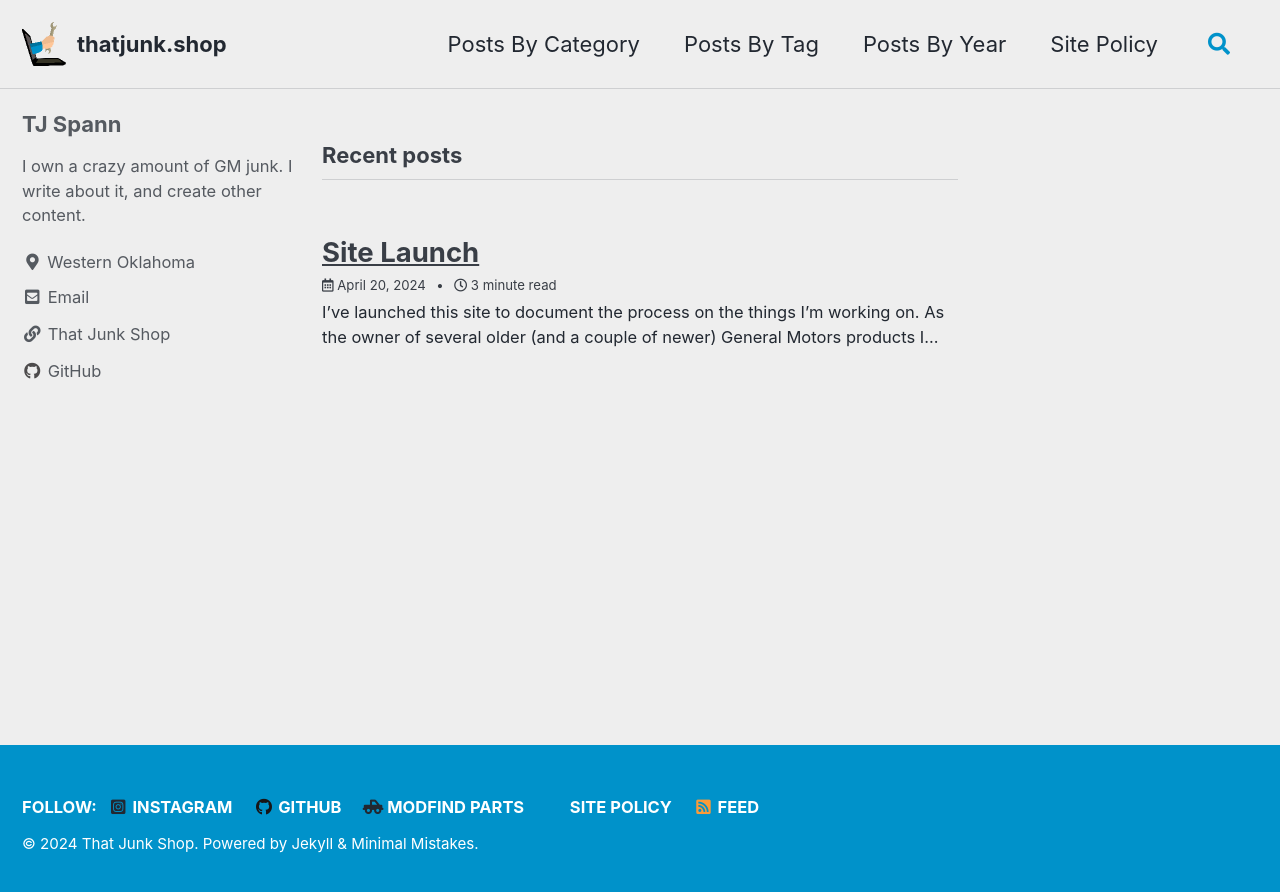
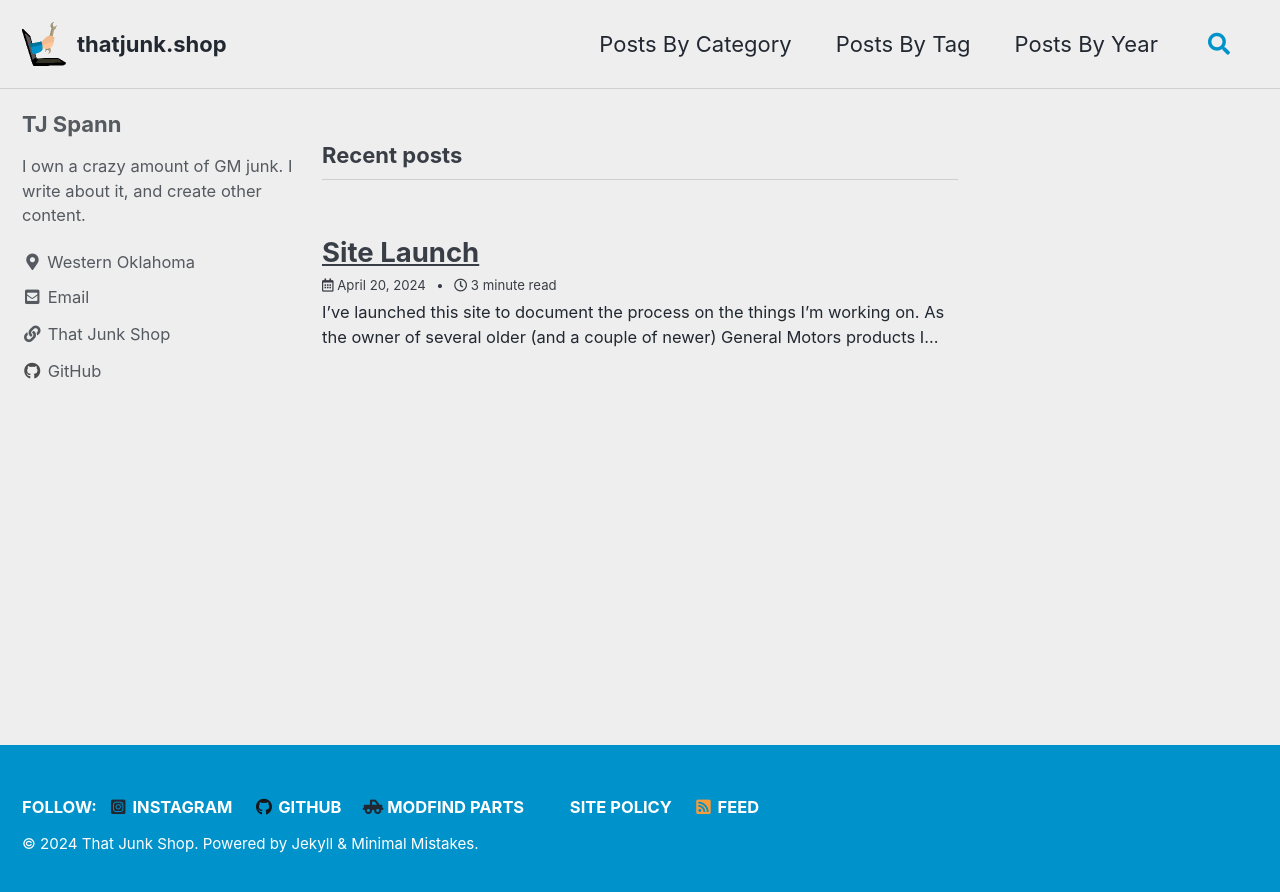
Before and after one commit to thatjunk/thatjunk.github.io, a Jekyll site: the page built from index.html, in a window 1280 px wide. Shown: the top 892 px of the page. Built offline with Jekyll 4.4.1, drawn with Linux system fonts in a browser that asks for light colours; cached includes are drawn as plain includes; the list of posts is cut into pages by our own code.

Commit message:
Update navigation.yml
Removed Terms

```diff
--- a/_data/navigation.yml
+++ b/_data/navigation.yml
@@ -6,5 +6,3 @@ main:
     url: /tags/
   - title: "Posts By Year"
     url: /year-archive/
-  - title: "Site Policy"
-    url: /terms/
```
